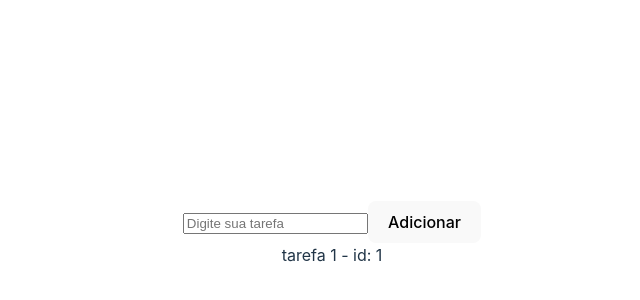
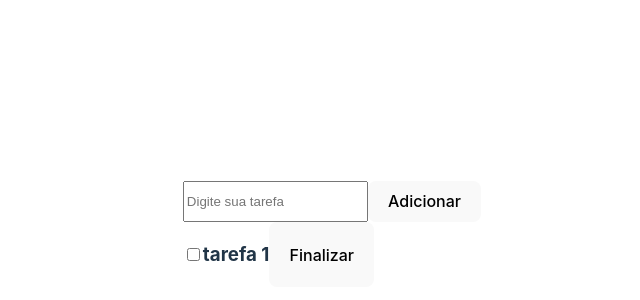
Before and after one commit to jaderm1/To-Do-list-React, a React (Vite) app: page / in a window 1280 px wide. Shown: the part 166-466 px from the top of the page, without its empty margins (308-948 px from the left). Built offline with nearby package versions, Linux system fonts and the light colour scheme.

Commit message:
criado a regra  que a tarefa foi concluída

```diff
--- a/src/App.jsx
+++ b/src/App.jsx
@@ -1,6 +1,7 @@
 import { useState } from 'react'
 import './App.css'
 import CardAdicionar from './components/CardAdicionar'
+import ListItem from './components/ListItem'
 
 function App() {
   const [listaTarefas, setListaTarefas] = useState([
@@ -20,7 +21,9 @@ function App() {
   return (
     <>
     <CardAdicionar adicionarTarefa={adicionarTarefa}/>
-    <div>{listaTarefas.map(tarefa=>(<span>{tarefa.textoTarefa}- id: {tarefa.id} </span>))}</div>
+    <div>{listaTarefas.map(tarefa=>
+      (<ListItem key={tarefa.id} textoTarefa={tarefa.textoTarefa} finalizado={tarefa.finalizado}/>
+      ))}</div>
 
 
  </>
--- a/src/components/CardAdicionar/index.jsx
+++ b/src/components/CardAdicionar/index.jsx
@@ -1,12 +1,18 @@
 import { useState } from "react"
+import "./style.css"
 
 function CardAdicionar (props){
     const[textoTarefa,setTextoTarefa] = useState("")
+
+    const handleAdicionarTarefa = ()=>{
+        props.adicionarTarefa(textoTarefa)
+        setTextoTarefa("")
+    }
     return(
         <>
-            <div>
+            <div className="container">
                 <input type="text" value={textoTarefa} onChange={(evento)=>setTextoTarefa(evento.target.value)} placeholder="Digite sua tarefa" />
-                <button onClick={()=>props.adicionarTarefa(textoTarefa)}>Adicionar</button>
+                <button onClick={()=>handleAdicionarTarefa()}>Adicionar</button>
             </div>
         </>
     )
--- /dev/null
+++ b/src/components/CardAdicionar/style.css
@@ -0,0 +1,4 @@
+.container {
+    display: flex;
+
+}
--- /dev/null
+++ b/src/components/ListItem/index.jsx
@@ -0,0 +1,14 @@
+import { useState } from "react"
+
+function ListItem (props){
+    const [finalizado, setFinalizado]= useState(props.finalizado)
+
+    return(
+        <div className="container">
+            <input type="checkbox" checked={finalizado} />
+            <h3>{props.textoTarefa}</h3>
+            <button onClick={()=>setFinalizado(!finalizado)}>Finalizar</button>
+        </div>
+    )
+}
+export default ListItem
--- /dev/null
+++ b/src/components/ListItem/style.css
@@ -0,0 +1,3 @@
+.container{
+    display: flex;
+}
```
